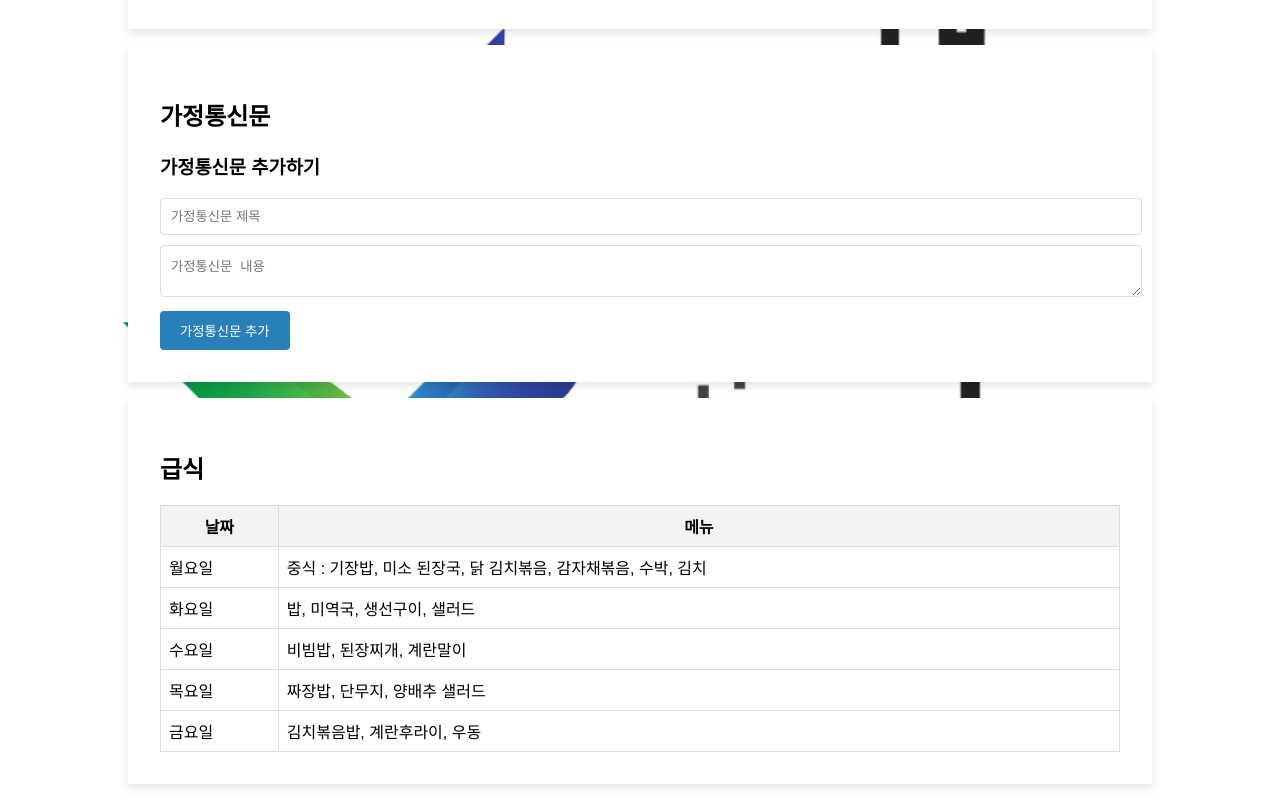
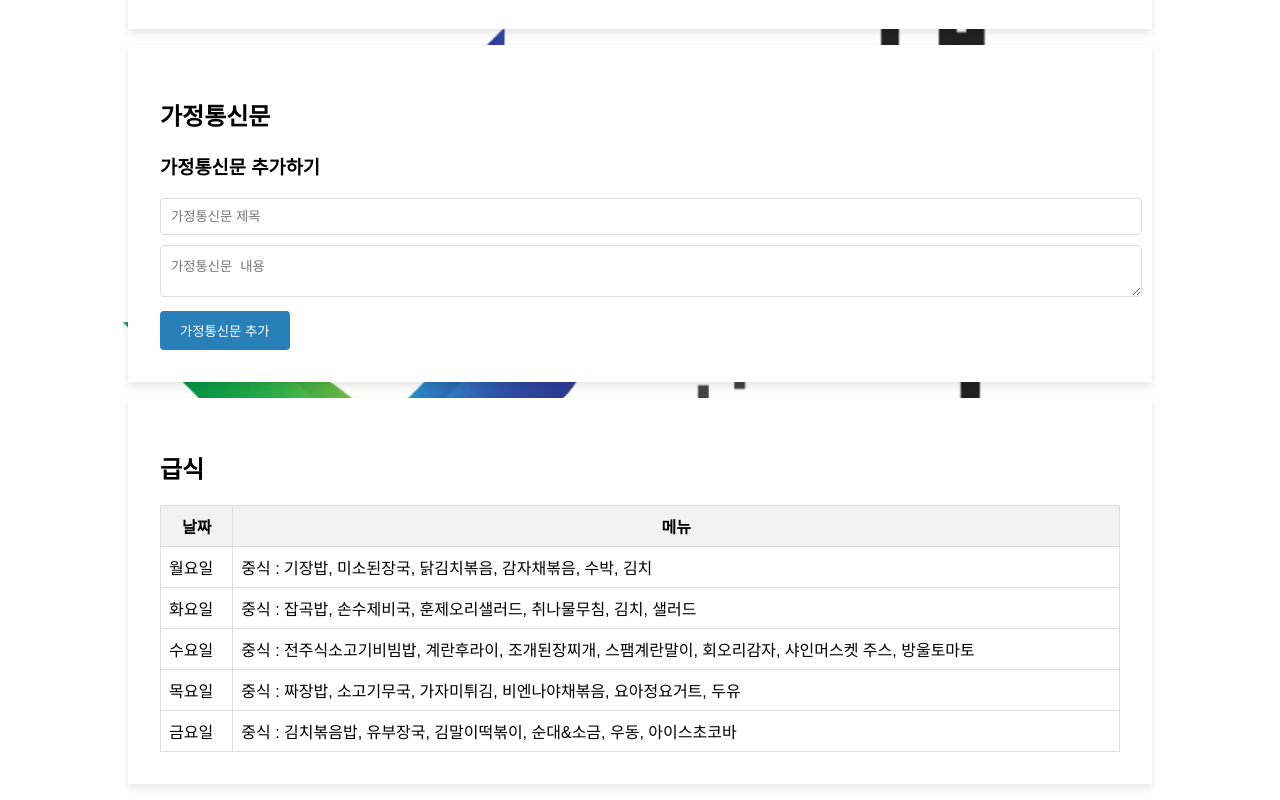
Before and after one commit to chaechaebot/DAEHYUN, a plain HTML site: page index.html in a window 1280 px wide. Shown: the part 4718-5518 px from the top of the page. Drawn offline with nearby package versions, Linux system fonts and the light colour scheme.

Commit message:
Update index.html

```diff
--- a/index.html
+++ b/index.html
@@ -192,23 +192,23 @@
                 </tr>
                 <tr>
                     <td>월요일</td>
-                    <td>중식 : 기장밥, 미소 된장국, 닭 김치볶음, 감자채볶음, 수박, 김치</td>
+                    <td>중식 : 기장밥, 미소된장국, 닭김치볶음, 감자채볶음, 수박, 김치</td>
                 </tr>
                 <tr>
                     <td>화요일</td>
-                    <td>밥, 미역국, 생선구이, 샐러드</td>
+                    <td>중식 : 잡곡밥, 손수제비국, 훈제오리샐러드, 취나물무침, 김치, 샐러드</td>
                 </tr>
                 <tr>
                     <td>수요일</td>
-                    <td>비빔밥, 된장찌개, 계란말이</td>
+                    <td>중식 : 전주식소고기비빔밥, 계란후라이, 조개된장찌개, 스팸계란말이, 회오리감자, 샤인머스켓 주스, 방울토마토</td>
                 </tr>
                 <tr>
                     <td>목요일</td>
-                    <td>짜장밥, 단무지, 양배추 샐러드</td>
+                    <td>중식 : 짜장밥, 소고기무국, 가자미튀김, 비엔나야채볶음, 요아정요거트, 두유</td>
                 </tr>
                 <tr>
                     <td>금요일</td>
-                    <td>김치볶음밥, 계란후라이, 우동</td>
+                    <td>중식 : 김치볶음밥, 유부장국, 김말이떡볶이, 순대&소금, 우동, 아이스초코바</td>
                 </tr>
                 <!-- 더 많은 날짜 추가 가능 -->
             </table>
```
